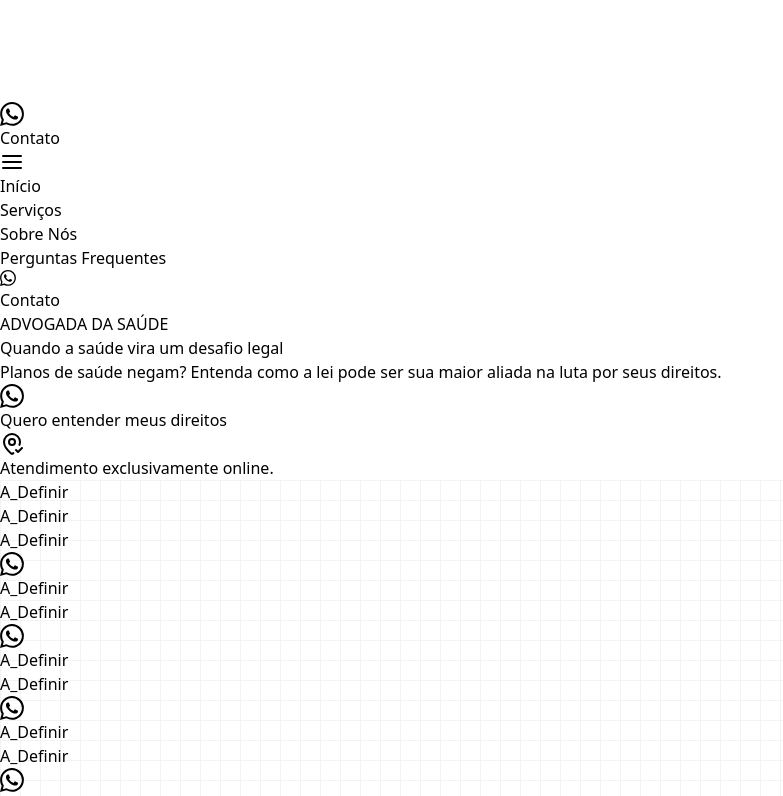
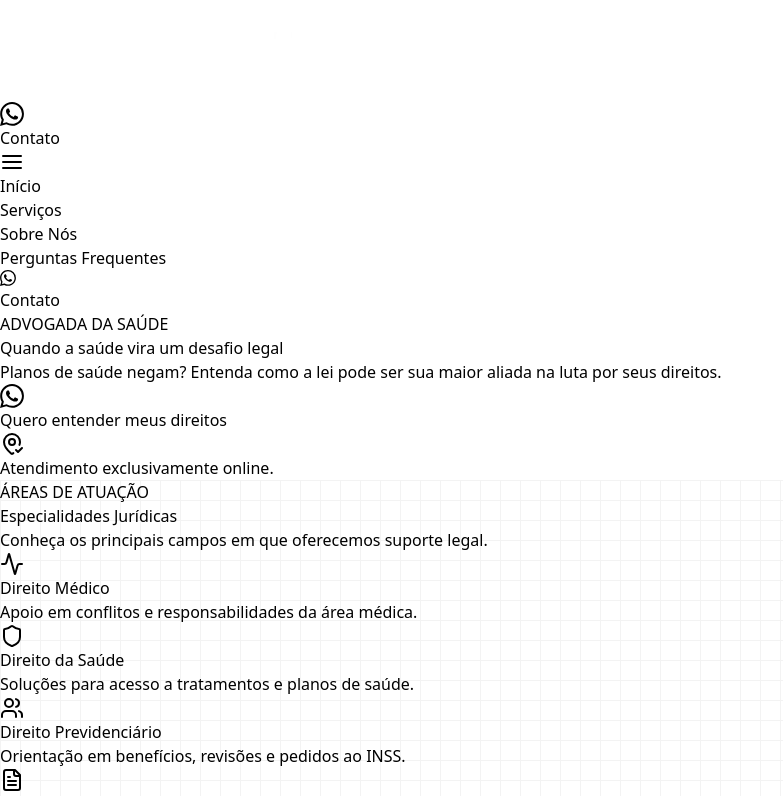
Before and after one commit to Paper-Street-Softwares/LP-Beatriz-Scandolera, a React (Vite) app: page / in a window 1280 px wide. Shown: the top 796 px of the page, without its empty margins (0-783 px from the left). Built offline with nearby package versions, Linux system fonts and the light colour scheme; a web font is replaced by a local one.

Commit message:
fix: Features

```diff
--- a/src/content/content.jsx
+++ b/src/content/content.jsx
@@ -212,11 +212,15 @@ const content = {
             xmlns="http://www.w3.org/2000/svg"
             width="24"
             height="24"
-            fill="currentColor"
-            className="bi bi-whatsapp"
-            viewBox="0 0 16 16"
+            viewBox="0 0 24 24"
+            fill="none"
+            stroke="currentColor"
+            stroke-width="2"
+            stroke-linecap="round"
+            stroke-linejoin="round"
+            class="lucide lucide-activity-icon lucide-activity"
           >
-            <path d="M13.601 2.326A7.85 7.85 0 0 0 7.994 0C3.627 0 .068 3.558.064 7.926c0 1.399.366 2.76 1.057 3.965L0 16l4.204-1.102a7.9 7.9 0 0 0 3.79.965h.004c4.368 0 7.926-3.558 7.93-7.93A7.9 7.9 0 0 0 13.6 2.326zM7.994 14.521a6.6 6.6 0 0 1-3.356-.92l-.24-.144-2.494.654.666-2.433-.156-.251a6.56 6.56 0 0 1-1.007-3.505c0-3.626 2.957-6.584 6.591-6.584a6.56 6.56 0 0 1 4.66 1.931 6.56 6.56 0 0 1 1.928 4.66c-.004 3.639-2.961 6.592-6.592 6.592m3.615-4.934c-.197-.099-1.17-.578-1.353-.646-.182-.065-.315-.099-.445.099-.133.197-.513.646-.627.775-.114.133-.232.148-.43.05-.197-.1-.836-.308-1.592-.985-.59-.525-.985-1.175-1.103-1.372-.114-.198-.011-.304.088-.403.087-.088.197-.232.296-.346.1-.114.133-.198.198-.33.065-.134.034-.248-.015-.347-.05-.099-.445-1.076-.612-1.47-.16-.389-.323-.335-.445-.34-.114-.007-.247-.007-.38-.007a.73.73 0 0 0-.529.247c-.182.198-.691.677-.691 1.654s.71 1.916.81 2.049c.098.133 1.394 2.132 3.383 2.992.47.205.84.326 1.129.418.475.152.904.129 1.246.08.38-.058 1.171-.48 1.338-.943.164-.464.164-.86.114-.943-.049-.084-.182-.133-.38-.232" />
+            <path d="M22 12h-2.48a2 2 0 0 0-1.93 1.46l-2.35 8.36a.25.25 0 0 1-.48 0L9.24 2.18a.25.25 0 0 0-.48 0l-2.35 8.36A2 2 0 0 1 4.49 12H2" />
           </svg>
         ),
         buttonLabelModal: "Fale Conosco",
@@ -240,11 +244,15 @@ const content = {
             xmlns="http://www.w3.org/2000/svg"
             width="24"
             height="24"
-            fill="currentColor"
-            className="bi bi-whatsapp"
-            viewBox="0 0 16 16"
+            viewBox="0 0 24 24"
+            fill="none"
+            stroke="currentColor"
+            stroke-width="2"
+            stroke-linecap="round"
+            stroke-linejoin="round"
+            class="lucide lucide-shield-icon lucide-shield"
           >
-            <path d="M13.601 2.326A7.85 7.85 0 0 0 7.994 0C3.627 0 .068 3.558.064 7.926c0 1.399.366 2.76 1.057 3.965L0 16l4.204-1.102a7.9 7.9 0 0 0 3.79.965h.004c4.368 0 7.926-3.558 7.93-7.93A7.9 7.9 0 0 0 13.6 2.326zM7.994 14.521a6.6 6.6 0 0 1-3.356-.92l-.24-.144-2.494.654.666-2.433-.156-.251a6.56 6.56 0 0 1-1.007-3.505c0-3.626 2.957-6.584 6.591-6.584a6.56 6.56 0 0 1 4.66 1.931 6.56 6.56 0 0 1 1.928 4.66c-.004 3.639-2.961 6.592-6.592 6.592m3.615-4.934c-.197-.099-1.17-.578-1.353-.646-.182-.065-.315-.099-.445.099-.133.197-.513.646-.627.775-.114.133-.232.148-.43.05-.197-.1-.836-.308-1.592-.985-.59-.525-.985-1.175-1.103-1.372-.114-.198-.011-.304.088-.403.087-.088.197-.232.296-.346.1-.114.133-.198.198-.33.065-.134.034-.248-.015-.347-.05-.099-.445-1.076-.612-1.47-.16-.389-.323-.335-.445-.34-.114-.007-.247-.007-.38-.007a.73.73 0 0 0-.529.247c-.182.198-.691.677-.691 1.654s.71 1.916.81 2.049c.098.133 1.394 2.132 3.383 2.992.47.205.84.326 1.129.418.475.152.904.129 1.246.08.38-.058 1.171-.48 1.338-.943.164-.464.164-.86.114-.943-.049-.084-.182-.133-.38-.232" />
+            <path d="M20 13c0 5-3.5 7.5-7.66 8.95a1 1 0 0 1-.67-.01C7.5 20.5 4 18 4 13V6a1 1 0 0 1 1-1c2 0 4.5-1.2 6.24-2.72a1.17 1.17 0 0 1 1.52 0C14.51 3.81 17 5 19 5a1 1 0 0 1 1 1z" />
           </svg>
         ),
         buttonLabelModal: "Fale Conosco",
@@ -267,11 +275,18 @@ const content = {
             xmlns="http://www.w3.org/2000/svg"
             width="24"
             height="24"
-            fill="currentColor"
-            className="bi bi-whatsapp"
-            viewBox="0 0 16 16"
+            viewBox="0 0 24 24"
+            fill="none"
+            stroke="currentColor"
+            stroke-width="2"
+            stroke-linecap="round"
+            stroke-linejoin="round"
+            class="lucide lucide-users-icon lucide-users"
           >
-            <path d="M13.601 2.326A7.85 7.85 0 0 0 7.994 0C3.627 0 .068 3.558.064 7.926c0 1.399.366 2.76 1.057 3.965L0 16l4.204-1.102a7.9 7.9 0 0 0 3.79.965h.004c4.368 0 7.926-3.558 7.93-7.93A7.9 7.9 0 0 0 13.6 2.326zM7.994 14.521a6.6 6.6 0 0 1-3.356-.92l-.24-.144-2.494.654.666-2.433-.156-.251a6.56 6.56 0 0 1-1.007-3.505c0-3.626 2.957-6.584 6.591-6.584a6.56 6.56 0 0 1 4.66 1.931 6.56 6.56 0 0 1 1.928 4.66c-.004 3.639-2.961 6.592-6.592 6.592m3.615-4.934c-.197-.099-1.17-.578-1.353-.646-.182-.065-.315-.099-.445.099-.133.197-.513.646-.627.775-.114.133-.232.148-.43.05-.197-.1-.836-.308-1.592-.985-.59-.525-.985-1.175-1.103-1.372-.114-.198-.011-.304.088-.403.087-.088.197-.232.296-.346.1-.114.133-.198.198-.33.065-.134.034-.248-.015-.347-.05-.099-.445-1.076-.612-1.47-.16-.389-.323-.335-.445-.34-.114-.007-.247-.007-.38-.007a.73.73 0 0 0-.529.247c-.182.198-.691.677-.691 1.654s.71 1.916.81 2.049c.098.133 1.394 2.132 3.383 2.992.47.205.84.326 1.129.418.475.152.904.129 1.246.08.38-.058 1.171-.48 1.338-.943.164-.464.164-.86.114-.943-.049-.084-.182-.133-.38-.232" />
+            <path d="M16 21v-2a4 4 0 0 0-4-4H6a4 4 0 0 0-4 4v2" />
+            <path d="M16 3.128a4 4 0 0 1 0 7.744" />
+            <path d="M22 21v-2a4 4 0 0 0-3-3.87" />
+            <circle cx="9" cy="7" r="4" />
           </svg>
         ),
         buttonLabelModal: "Fale Conosco",
@@ -295,11 +310,19 @@ const content = {
             xmlns="http://www.w3.org/2000/svg"
             width="24"
             height="24"
-            fill="currentColor"
-            className="bi bi-whatsapp"
-            viewBox="0 0 16 16"
+            viewBox="0 0 24 24"
+            fill="none"
+            stroke="currentColor"
+            stroke-width="2"
+            stroke-linecap="round"
+            stroke-linejoin="round"
+            class="lucide lucide-file-text-icon lucide-file-text"
           >
-            <path d="M13.601 2.326A7.85 7.85 0 0 0 7.994 0C3.627 0 .068 3.558.064 7.926c0 1.399.366 2.76 1.057 3.965L0 16l4.204-1.102a7.9 7.9 0 0 0 3.79.965h.004c4.368 0 7.926-3.558 7.93-7.93A7.9 7.9 0 0 0 13.6 2.326zM7.994 14.521a6.6 6.6 0 0 1-3.356-.92l-.24-.144-2.494.654.666-2.433-.156-.251a6.56 6.56 0 0 1-1.007-3.505c0-3.626 2.957-6.584 6.591-6.584a6.56 6.56 0 0 1 4.66 1.931 6.56 6.56 0 0 1 1.928 4.66c-.004 3.639-2.961 6.592-6.592 6.592m3.615-4.934c-.197-.099-1.17-.578-1.353-.646-.182-.065-.315-.099-.445.099-.133.197-.513.646-.627.775-.114.133-.232.148-.43.05-.197-.1-.836-.308-1.592-.985-.59-.525-.985-1.175-1.103-1.372-.114-.198-.011-.304.088-.403.087-.088.197-.232.296-.346.1-.114.133-.198.198-.33.065-.134.034-.248-.015-.347-.05-.099-.445-1.076-.612-1.47-.16-.389-.323-.335-.445-.34-.114-.007-.247-.007-.38-.007a.73.73 0 0 0-.529.247c-.182.198-.691.677-.691 1.654s.71 1.916.81 2.049c.098.133 1.394 2.132 3.383 2.992.47.205.84.326 1.129.418.475.152.904.129 1.246.08.38-.058 1.171-.48 1.338-.943.164-.464.164-.86.114-.943-.049-.084-.182-.133-.38-.232" />
+            <path d="M15 2H6a2 2 0 0 0-2 2v16a2 2 0 0 0 2 2h12a2 2 0 0 0 2-2V7Z" />
+            <path d="M14 2v4a2 2 0 0 0 2 2h4" />
+            <path d="M10 9H8" />
+            <path d="M16 13H8" />
+            <path d="M16 17H8" />
           </svg>
         ),
         buttonLabelModal: "Fale Conosco",
--- a/src/locales/pt.json
+++ b/src/locales/pt.json
@@ -26,33 +26,33 @@
     }
   },
   "features": {
-    "miniTag": "A_Definir",
-    "title": "A_Definir",
-    "subtitle": "A_Definir",
+    "miniTag": "ÁREAS DE ATUAÇÃO",
+    "title": "Especialidades Jurídicas",
+    "subtitle": "Conheça os principais campos em que oferecemos suporte legal.",
     "card1": {
-      "title": "A_Definir",
-      "subtitle": "A_Definir",
+      "title": "Direito Médico",
+      "subtitle": "Apoio em conflitos e responsabilidades da área médica.",
       "description": "A_Definir",
       "buttonLabelModal": "A_Definir",
       "buttonLabel": "A_Definir"
     },
     "card2": {
-      "title": "A_Definir",
-      "subtitle": "A_Definir",
+      "title": "Direito da Saúde",
+      "subtitle": "Soluções para acesso a tratamentos e planos de saúde.",
       "description": "A_Definir",
       "buttonLabelModal": "A_Definir",
       "buttonLabel": "A_Definir"
     },
     "card3": {
-      "title": "A_Definir",
-      "subtitle": "A_Definir",
+      "title": "Direito Previdenciário",
+      "subtitle": "Orientação em benefícios, revisões e pedidos ao INSS.",
       "description": "A_Definir",
       "buttonLabelModal": "A_Definir",
       "buttonLabel": "A_Definir"
     },
     "card4": {
-      "title": "A_Definir",
-      "subtitle": "A_Definir",
+      "title": "Direito Cível",
+      "subtitle": "Auxílio em contratos, indenizações e questões civis.",
       "description": "A_Definir",
       "buttonLabelModal": "A_Definir",
       "buttonLabel": "A_Definir",
--- a/src/pages/Index.jsx
+++ b/src/pages/Index.jsx
@@ -65,11 +65,11 @@ export default function Index() {
 
       <Features
         colorMode={colorMode}
-        defaultFeature={false}
+        defaultFeature={true}
         button={false}
         modalWithCards={false}
         paragraphs={false}
-        sixCards={true}
+        sixCards={false}
         paragraphsModal={false}
       />
 
```
